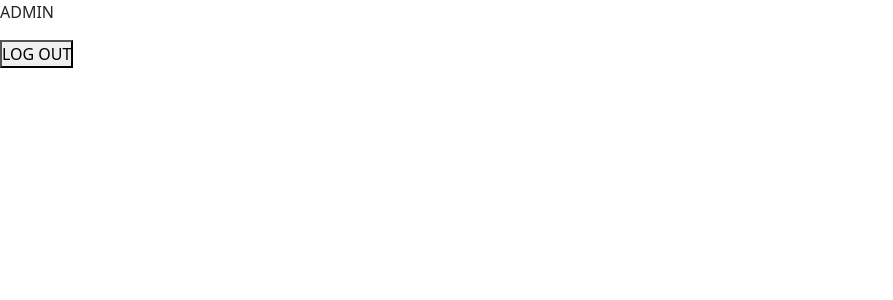
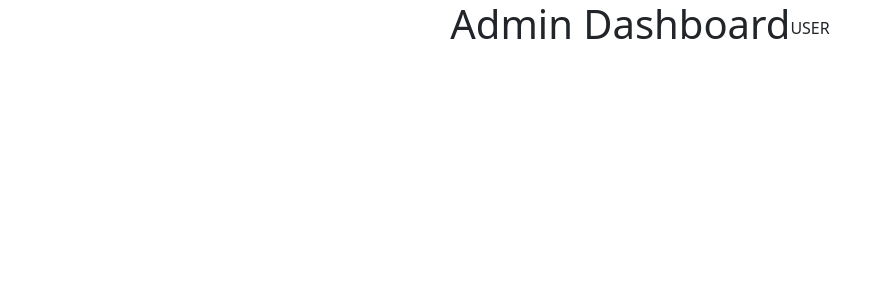
Before and after one commit to dogukanaktas/dashboard, a React (Create React App) app: page /admin in a window 1280 px wide. Shown: the top 300 px of the page, without its empty margins (0-893 px from the left). Built offline with nearby package versions, Linux system fonts and the light colour scheme; sample sign-in values are in the browser's storage.

Commit message:
Add user and header components

```diff
--- a/src/pages/Admin.tsx
+++ b/src/pages/Admin.tsx
@@ -1,23 +1,13 @@
-import React, { useContext } from "react";
-import { Redirect, useHistory } from "react-router";
-import { AuthContext } from "../context/AuthContext";
+import { FC } from "react";
+import Header from "../components/Header";
+import User from "./User";
 
-const Admin: React.FC = () => {
-  const { logout } = useContext(AuthContext);
-  const history = useHistory();
-
+const Admin: FC = () => {
   return (
-    <>
-      <p>ADMIN</p>
-      <button
-        onClick={() => {
-          logout();
-          history.push("/login");
-        }}
-      >
-        LOG OUT
-      </button>
-    </>
+    <div className="d-flex justify-content-center align-items-center">
+      <Header title="Admin Dashboard"/>
+      <User/>
+    </div>
   );
 };
 
```
